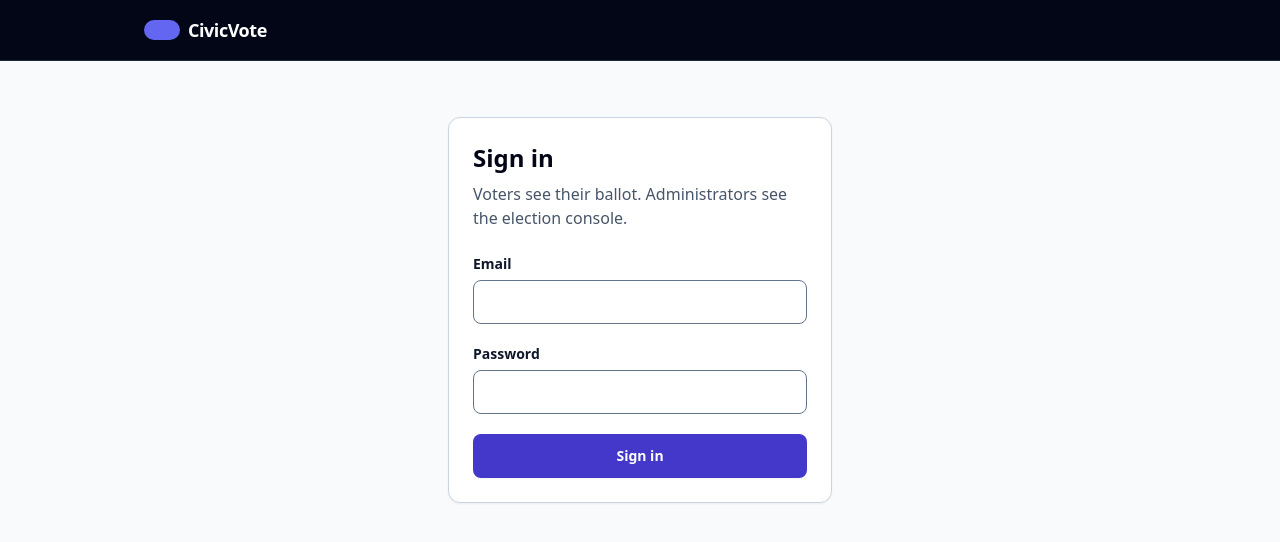
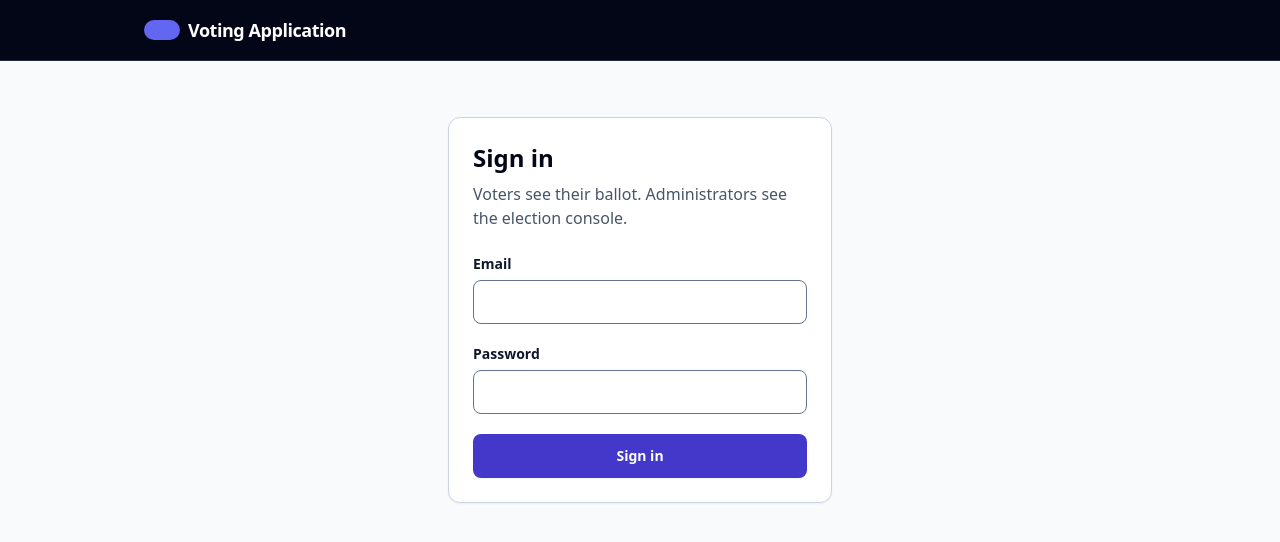
Before and after one commit to daffaalfandy/voting-apps-front, a React (Vite) app: page /login in a window 1280 px wide. Shown: the top 542 px of the page. Built offline with nearby package versions, Linux system fonts and the light colour scheme.

Commit message:
rename app to Voting Application

```diff
--- a/index.html
+++ b/index.html
@@ -4,7 +4,7 @@
     <meta charset="UTF-8" />
     <meta name="viewport" content="width=device-width, initial-scale=1.0" />
     <meta name="color-scheme" content="light" />
-    <title>CivicVote</title>
+    <title>Voting Application</title>
     <meta name="description" content="Sign in to cast your ballot or run the election." />
   </head>
   <body>
--- a/src/api/client.ts
+++ b/src/api/client.ts
@@ -1,4 +1,4 @@
-const TOKEN_KEY = 'civicvote.token';
+const TOKEN_KEY = 'voting-app.token';
 
 // Storage can throw in private windows or when site data is blocked; treat that as "no session".
 export const tokenStore = {
--- a/src/components/AppShell.tsx
+++ b/src/components/AppShell.tsx
@@ -5,7 +5,7 @@ export function Wordmark() {
   return (
     <span className="inline-flex items-center gap-2 text-lg font-extrabold tracking-tight">
       <span aria-hidden="true" className="ballot-mark border-primary-bright bg-primary-bright" data-filled="" />
-      CivicVote
+      Voting Application
     </span>
   );
 }
--- a/src/pages/NotFoundPage.tsx
+++ b/src/pages/NotFoundPage.tsx
@@ -4,7 +4,7 @@ export function NotFoundPage() {
   return (
     <div className="mx-auto max-w-sm pt-10">
       <h1 className="text-2xl font-bold">Page not found</h1>
-      <p className="mt-2 text-ink-muted">This address does not match any page in CivicVote.</p>
+      <p className="mt-2 text-ink-muted">This address does not match any page in the voting application.</p>
       <Link to="/" className="mt-6 inline-block font-semibold text-primary underline">
         Go to your start page
       </Link>
```
